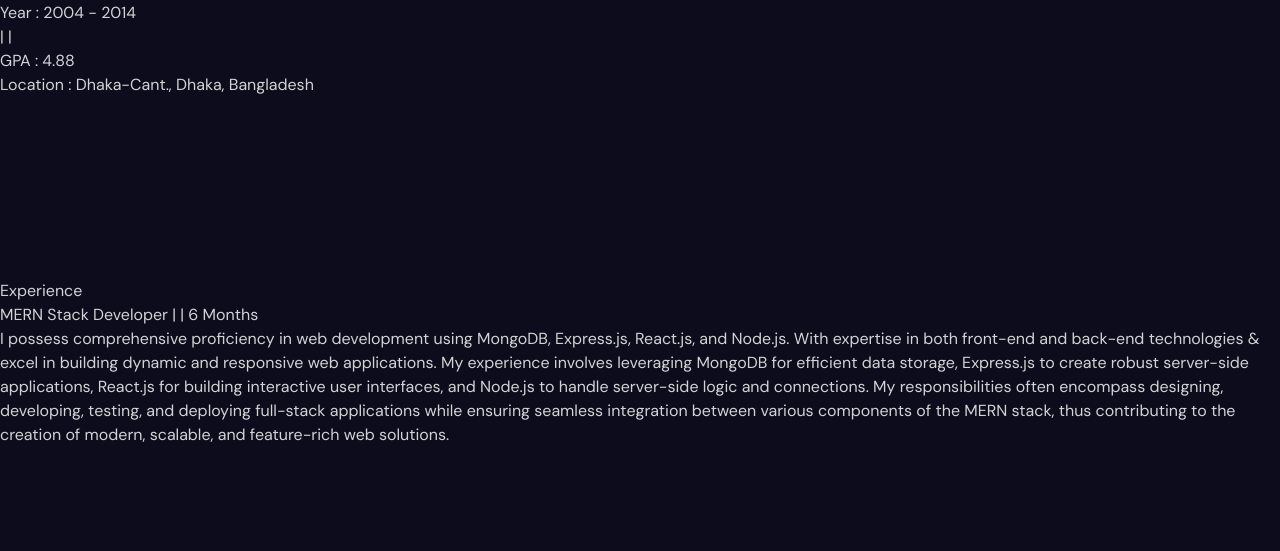
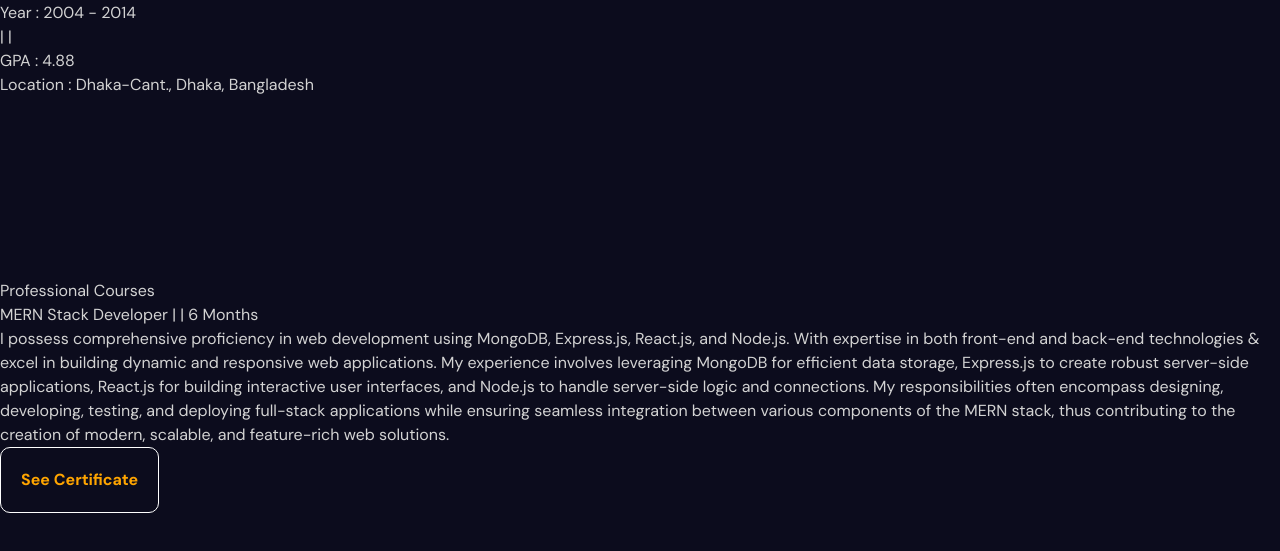
Before and after one commit to AsrafulMasum/Port-folio-masum, a React (Vite) app: page / in a window 1280 px wide. Shown: the part 2121-2672 px from the top of the page. Built offline with nearby package versions, Linux system fonts and the light colour scheme.

Commit message:
changed experience section

```diff
--- a/src/Components/Education/Education.jsx
+++ b/src/Components/Education/Education.jsx
@@ -93,7 +93,7 @@
       </motion.div>
       <motion.div initial="initial"
         whileInView="animate" variants={eduVariants} className="flex-1">
-        <motion.h2 className="text-center text-7xl mb-4">Education</motion.h2>
+        <motion.h2 className="text-7xl mb-4">Education</motion.h2>
         <motion.div className="space-y-4" variants={eduVariants}>
           <motion.div variants={eduVariants} className="flex flex-col gap-2 border border-white hover:bg-[#D3D3D3] hover:text-black px-8 py-4 rounded-sm text-white">
             <div className="hover:scale-105 duration-1000">
--- a/src/Components/Experiance/Experience.jsx
+++ b/src/Components/Experiance/Experience.jsx
@@ -1,4 +1,5 @@
 import { motion } from "framer-motion";
+import { useState } from "react";
 
 const variants = {
   initial: {
@@ -10,7 +11,7 @@
     opacity: 1,
     transition: {
       duration: 1,
-      staggerChildren: 0.1,
+      staggerChildren: 0.5,
     },
   },
   scrollButton: {
@@ -24,6 +25,19 @@
 };
 
 const Experience = () => {
+  const [position, setPosition] = useState({ x: 0, y: 0 });
+
+  const handleMouseMove = (e) => {
+    const x = e.pageX - e.currentTarget.offsetLeft;
+    const y = e.pageY - e.currentTarget.offsetTop;
+    setPosition({ x, y });
+  };
+
+  const styles = {
+    '--x': `${position.x}px`,
+    '--y': `${position.y}px`,
+  };
+
   return (
     <motion.div
       variants={variants}
@@ -31,11 +45,13 @@
       whileInView="animate"
       className="max-w-[1080px] mx-auto mt-10 md:mt-20 p-4"
     >
-      <motion.h2 className="text-7xl mb-10">Experience</motion.h2>
-      <motion.h4 className="border-b inline-block">
+      <motion.h2 variants={variants} className="text-7xl mb-10">
+        Professional Courses
+      </motion.h2>
+      <motion.h4 variants={variants} className="border-b inline-block">
         MERN Stack Developer | | 6 Months
       </motion.h4>
-      <motion.p className="my-10">
+      <motion.p variants={variants} className="my-10">
         I possess comprehensive proficiency in web development using MongoDB,
         Express.js, React.js, and Node.js. With expertise in both front-end and
         back-end technologies & excel in building dynamic and responsive web
@@ -48,6 +64,9 @@
         MERN stack, thus contributing to the creation of modern, scalable, and
         feature-rich web solutions.
       </motion.p>
+      <motion.button variants={variants} onMouseMove={handleMouseMove} style={styles} className="btn">
+        <span>See Certificate</span>
+      </motion.button>
     </motion.div>
   );
 };
--- /dev/null
+++ b/src/Components/Experiance/experience.scss
@@ -0,0 +1,34 @@
+.btn {
+  padding: 20px;
+  border: 1px solid white;
+  border-radius: 10px;
+  background-color: transparent;
+  color: orange;
+  margin-right: 20px;
+  cursor: pointer;
+  font-weight: 700;
+  position: relative;
+  display: inline-flex;
+  overflow: hidden;
+  justify-content: center;
+}
+.btn span {
+  position: relative;
+  z-index: 1;
+}
+.btn::before {
+  content: " ";
+  position: absolute;
+  top: var(--y);
+  left: var(--x);
+  transform: translate(-50%, -50%);
+  width: 0px;
+  height: 0px;
+  border-radius: 50%;
+  background: white;
+  transition: width 0.5s, height 0.5s;
+}
+.btn:hover::before {
+  width: 1000px;
+  height: 1000px;
+}
```
